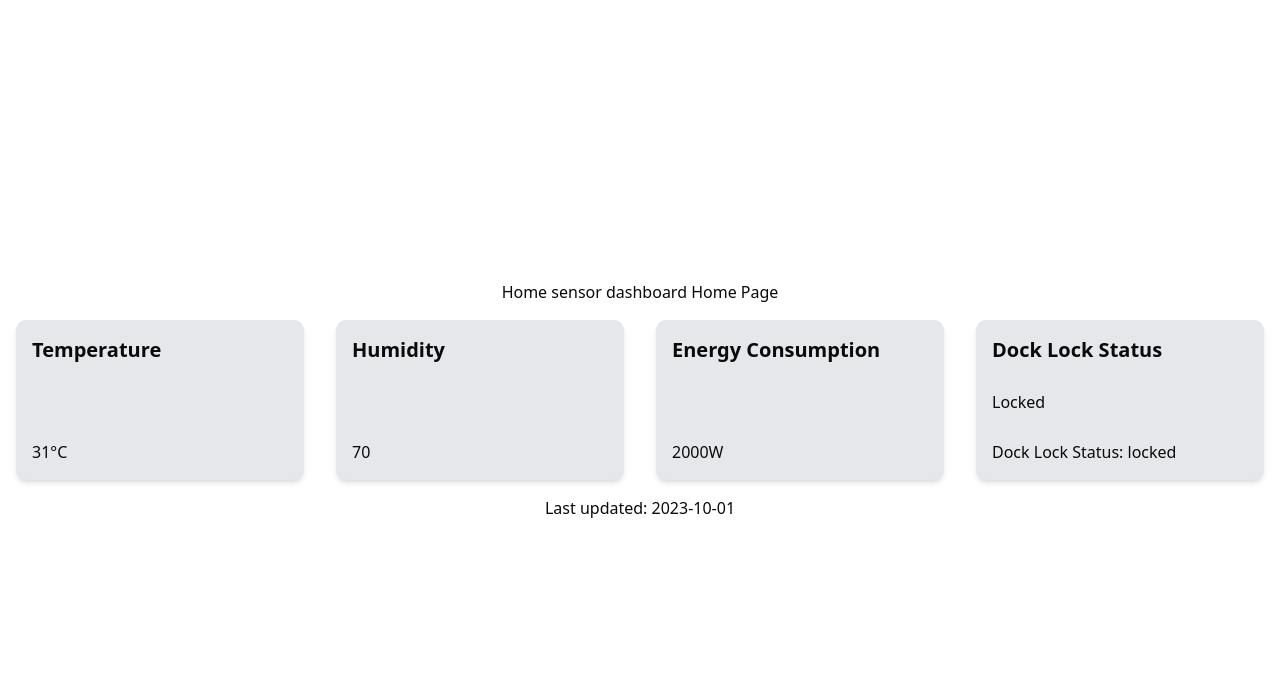
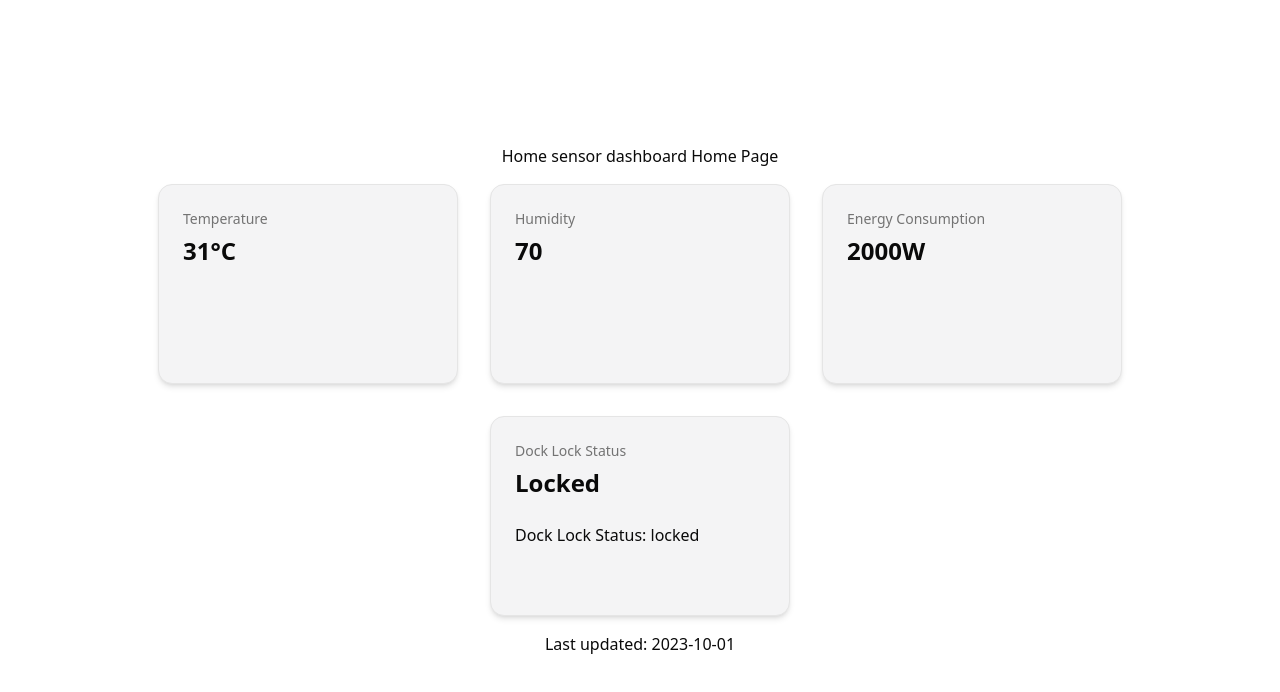
Before and after one commit to harrylew25/home-sensors-dashboard, a Next.js app: page / in a window 1280 px wide. Shown: the top 692 px of the page. Built offline with nearby package versions, Linux system fonts and the light colour scheme.

Commit message:
Modified the Tile component to use Card component from Shadcn UI

```diff
--- a/app/components/Tile.tsx
+++ b/app/components/Tile.tsx
@@ -1,3 +1,11 @@
+import {
+  Card,
+  CardContent,
+  CardDescription,
+  CardHeader,
+  CardTitle,
+} from "@/components/ui/card";
+
 type TileProps = {
   title?: string;
   subtitle?: string;
@@ -6,10 +14,16 @@ type TileProps = {
 
 const Tile = ({ title, subtitle, children }: TileProps) => {
   return (
-    <div className="bg-gray-200 p-4 m-4 rounded-lg shadow-md w-72 h-40 flex flex-col justify-between">
-      <h2 className="text-xl font-bold">{title}</h2>
-      <h3>{subtitle}</h3>
-      {children}
+    <div className="m-4">
+      <Card className="w-[300px] h-[200px] bg-zinc-100 shadow-md hover:shadow-lg transition-shadow duration-300 ease-in-out">
+        <CardHeader>
+          <CardDescription>{title}</CardDescription>
+          <CardTitle className="text-2xl font-semibold tabular-nums">
+            {subtitle}
+          </CardTitle>
+        </CardHeader>
+        <CardContent>{children}</CardContent>
+      </Card>
     </div>
   );
 };
```
